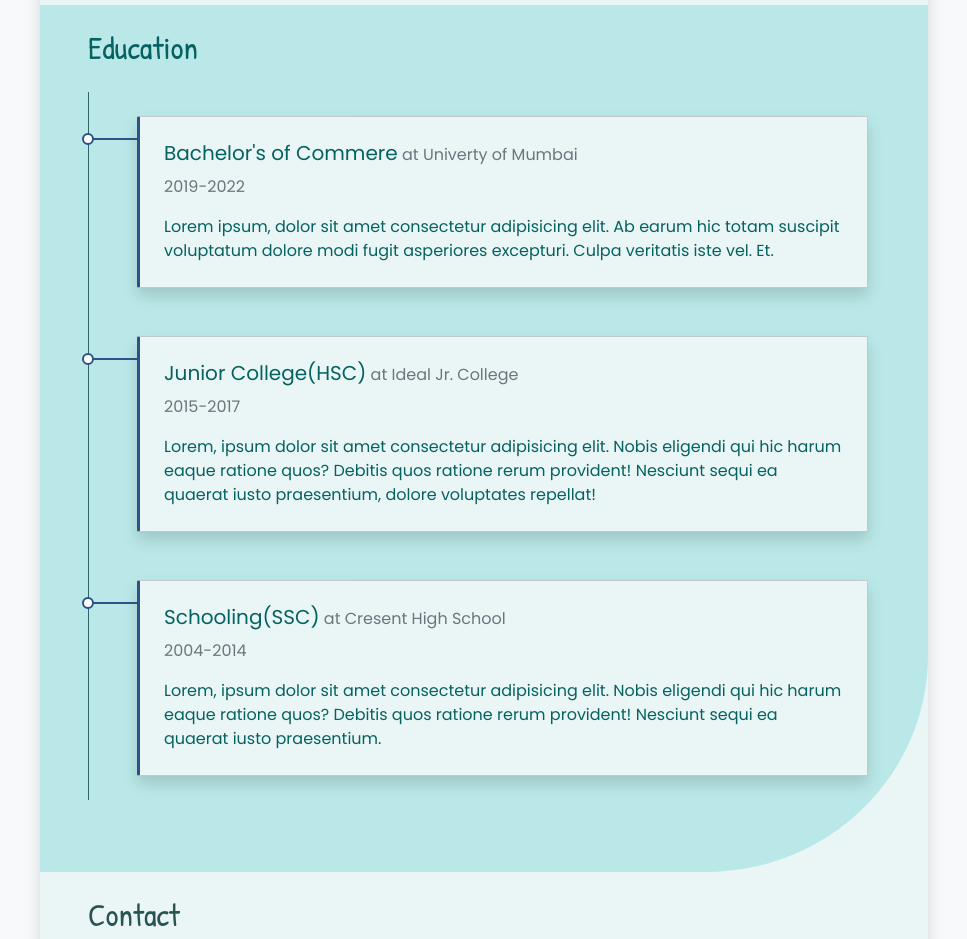
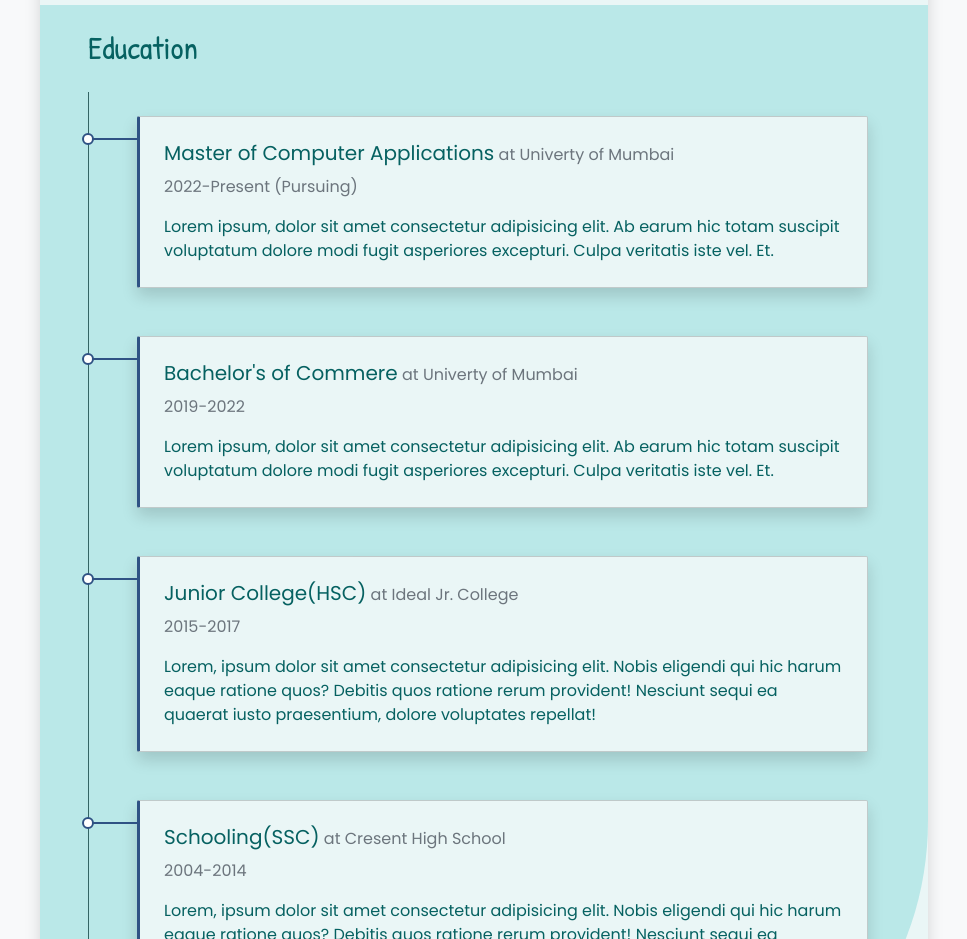
Before and after one commit to arsk2512/My-Portfolio, a plain HTML site: page index.html in a window 1280 px wide. Shown: the part 2100-3039 px from the top of the page, without its empty margins (156-1123 px from the left). Drawn offline with nearby package versions, Linux system fonts and the light colour scheme.

Commit message:
new card in education container

```diff
--- a/index.html
+++ b/index.html
@@ -192,6 +192,15 @@
           <div class="container-fluid ps-5 py-4 mb-5 border-left">
             <div class="card p-4  shadow mb-5">
               <div class="line-1 mb-2">
+                <h5 class="d-inline">Master of Computer Applications</h5>
+                <h6 class="d-inline text-secondary">at Univerty of Mumbai</h6>
+              </div>
+              <p class="text-secondary">2022-Present (Pursuing)</p>
+              <p class="mb-0 p-0">Lorem ipsum, dolor sit amet consectetur adipisicing elit. Ab earum hic totam suscipit
+                voluptatum dolore modi fugit asperiores excepturi. Culpa veritatis iste vel. Et.</p>
+            </div>
+            <div class="card p-4  shadow mb-5">
+              <div class="line-1 mb-2">
                 <h5 class="d-inline">Bachelor's of Commere</h5>
                 <h6 class="d-inline text-secondary">at Univerty of Mumbai</h6>
               </div>
```
